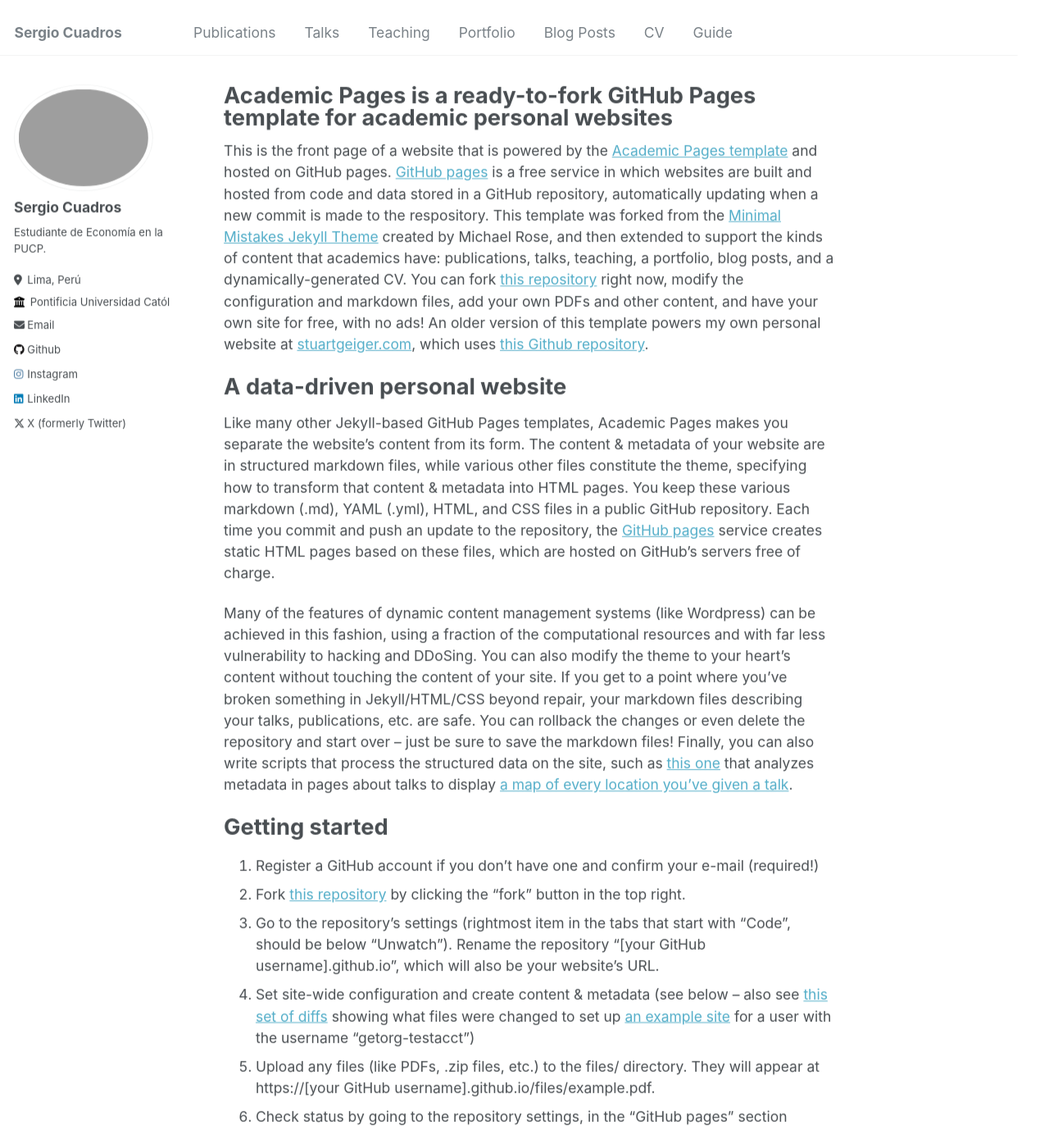
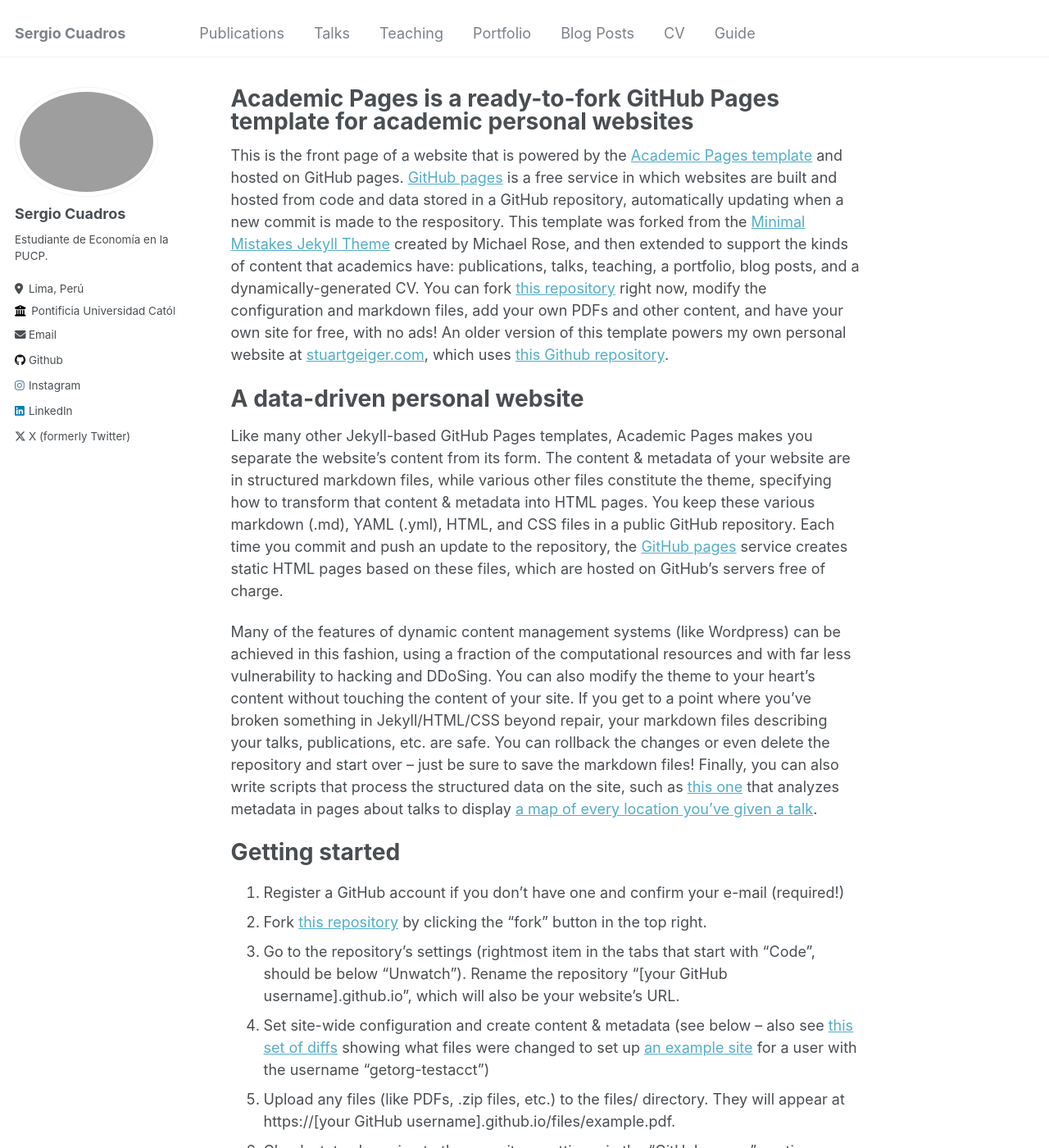
Before and after one commit to sergiocuadrosq/sergiocuadrosq.github.io, a Jekyll site: the page built from _pages/about.md, in a window 1280 px wide and 1400 px high. Shown: the whole window at 82% size. Built offline with Jekyll 4.4.1, drawn with Linux system fonts in a browser that asks for light colours.

Commit message:
Update main.scss

```diff
--- a/assets/css/main.scss
+++ b/assets/css/main.scss
@@ -43,6 +43,6 @@
 
 
 body {
-    transform: scale(0.97); /* Adjust the zoom level as needed */
+    transform: scale(1.0); /* Adjust the zoom level as needed */
     transform-origin: 0 0;
 }
```
